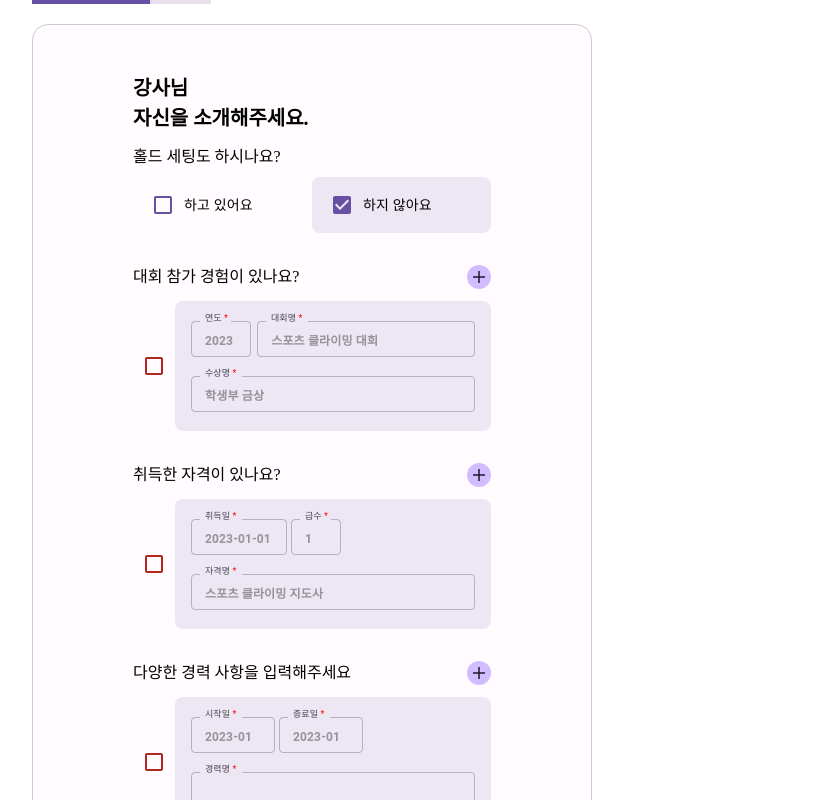
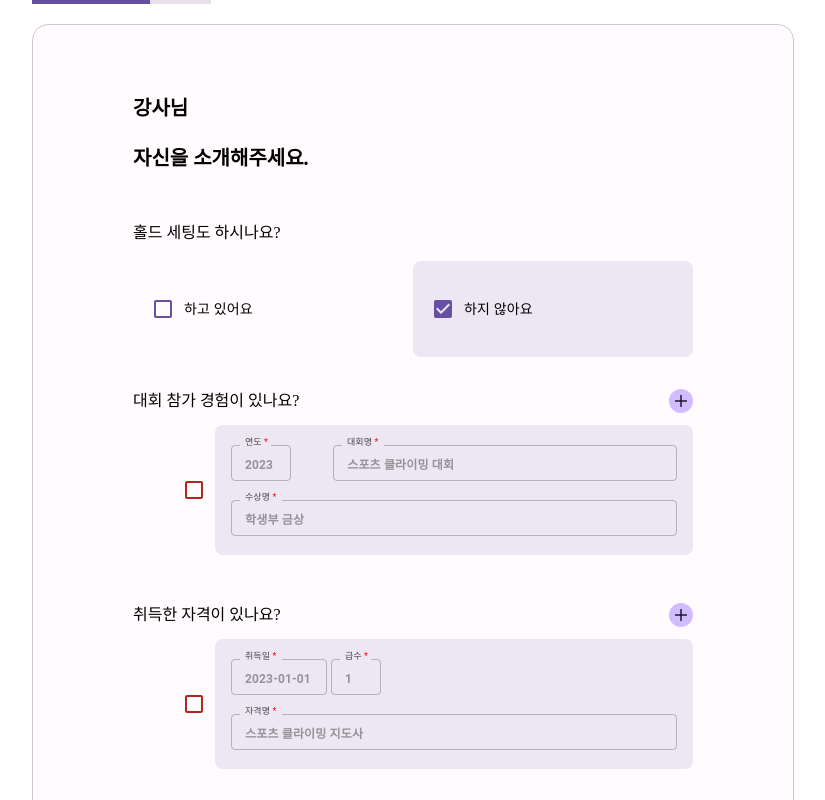
Before and after one commit to Co-Laon/claon-admin-web, a Next.js app: page /register/teacher/step1 in a window 1280 px wide. Shown: the whole page, without its empty margins (328-1153 px from the left). Built offline with nearby package versions, Linux system fonts and the light colour scheme.

Commit message:
fix: 오타 수정 및 global.css 복구

```diff
--- a/src/components/common/textfield/type.d.ts
+++ b/src/components/common/textfield/type.d.ts
@@ -4,7 +4,7 @@
 export interface TextFieldProps extends OutlinedInputProps {
   helperText?: string;
   label: string;
-  isRequire?: string | booealn;
+  isRequire?: string | boolean;
   register: UseFormRegister<FieldValues>;
   formKey: string;
   error?: FieldError<FieldValues>;
--- a/src/components/register/ContestExperience.tsx
+++ b/src/components/register/ContestExperience.tsx
@@ -1,5 +1,5 @@
 import styled from '@emotion/styled';
-import { useEffect, useMemo } from 'react';
+import { useMemo } from 'react';
 import { FieldErrors, FieldValues, UseFormRegister } from 'react-hook-form';
 import TextField from '../common/textfield/TextField';
 
--- a/src/pages/register/index.tsx
+++ b/src/pages/register/index.tsx
@@ -5,7 +5,7 @@
 import styled from '@emotion/styled';
 import CheckboxGroupInput from '@/components/register/CheckboxGroupInput';
 import { useForm } from 'react-hook-form';
-import { ChangeEvent, ReactElement, useCallback, useMemo } from 'react';
+import { ChangeEvent, ReactElement, useCallback } from 'react';
 import { useRouter } from 'next/router';
 import { useRecoilState } from 'recoil';
 import { commonStepState, profileState } from '@/recoil/register/atom';
@@ -53,7 +53,6 @@
 
   const onSubmit = useCallback(
     (data: { [key: string]: string | Array<'강사' | '암장 관리자'> }) => {
-      console.log(data);
       setCommonStep({
         nickname: data.nickname as string,
         email: data.email as string,
--- a/src/pages/register/teacher/step1.tsx
+++ b/src/pages/register/teacher/step1.tsx
@@ -8,7 +8,7 @@
 import styled from '@emotion/styled';
 import { Button } from '@mui/material';
 import { useRouter } from 'next/router';
-import { ReactElement, useCallback, useEffect } from 'react';
+import { ReactElement, useCallback } from 'react';
 import { useForm } from 'react-hook-form';
 import { useRecoilValue } from 'recoil';
 
@@ -22,11 +22,6 @@
   display: flex;
   flex-direction: column;
   gap: 32px;
-`;
-
-const StyledContainer = styled.div`
-  padding-top: 116px;
-  padding-bottom: 32px;
 `;
 
 const StyledButton = styled(Button)`
--- a/src/styles/globals.css
+++ b/src/styles/globals.css
@@ -1,84 +1,3 @@
-:root {
-  --max-width: 1100px;
-  --border-radius: 12px;
-  --font-mono: ui-monospace, Menlo, Monaco, 'Cascadia Mono', 'Segoe UI Mono',
-    'Roboto Mono', 'Oxygen Mono', 'Ubuntu Monospace', 'Source Code Pro',
-    'Fira Mono', 'Droid Sans Mono', 'Courier New', monospace;
-
-  --foreground-rgb: 0, 0, 0;
-  --background-start-rgb: 214, 219, 220;
-  --background-end-rgb: 255, 255, 255;
-
-  --primary-glow: conic-gradient(
-    from 180deg at 50% 50%,
-    #16abff33 0deg,
-    #0885ff33 55deg,
-    #54d6ff33 120deg,
-    #0071ff33 160deg,
-    transparent 360deg
-  );
-  --secondary-glow: radial-gradient(
-    rgba(255, 255, 255, 1),
-    rgba(255, 255, 255, 0)
-  );
-
-  --tile-start-rgb: 239, 245, 249;
-  --tile-end-rgb: 228, 232, 233;
-  --tile-border: conic-gradient(
-    #00000080,
-    #00000040,
-    #00000030,
-    #00000020,
-    #00000010,
-    #00000010,
-    #00000080
-  );
-
-  --callout-rgb: 238, 240, 241;
-  --callout-border-rgb: 172, 175, 176;
-  --card-rgb: 180, 185, 188;
-  --card-border-rgb: 131, 134, 135;
-}
-
-@media (prefers-color-scheme: dark) {
-  :root {
-    --foreground-rgb: 255, 255, 255;
-    --background-start-rgb: 0, 0, 0;
-    --background-end-rgb: 0, 0, 0;
-
-    --primary-glow: radial-gradient(rgba(1, 65, 255, 0.4), rgba(1, 65, 255, 0));
-    --secondary-glow: linear-gradient(
-      to bottom right,
-      rgba(1, 65, 255, 0),
-      rgba(1, 65, 255, 0),
-      rgba(1, 65, 255, 0.3)
-    );
-
-    --tile-start-rgb: 2, 13, 46;
-    --tile-end-rgb: 2, 5, 19;
-    --tile-border: conic-gradient(
-      #ffffff80,
-      #ffffff40,
-      #ffffff30,
-      #ffffff20,
-      #ffffff10,
-      #ffffff10,
-      #ffffff80
-    );
-
-    --callout-rgb: 20, 20, 20;
-    --callout-border-rgb: 108, 108, 108;
-    --card-rgb: 100, 100, 100;
-    --card-border-rgb: 200, 200, 200;
-  }
-}
-
-* {
-  box-sizing: border-box;
-  padding: 0;
-  margin: 0;
-}
-
 html,
 body {
   max-width: 100vw;
@@ -89,7 +8,3 @@
   box-sizing: border-box;
   font-family: 'SpoqaHanSansNeo';
 }
-
-#__next {
-  height: 100%;
-}
```
